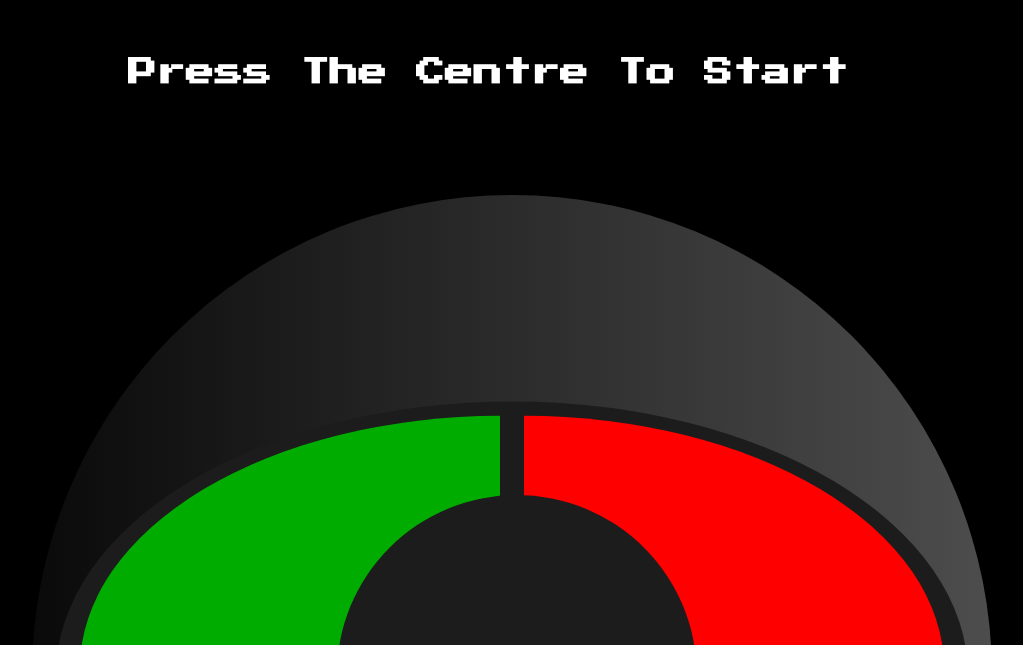
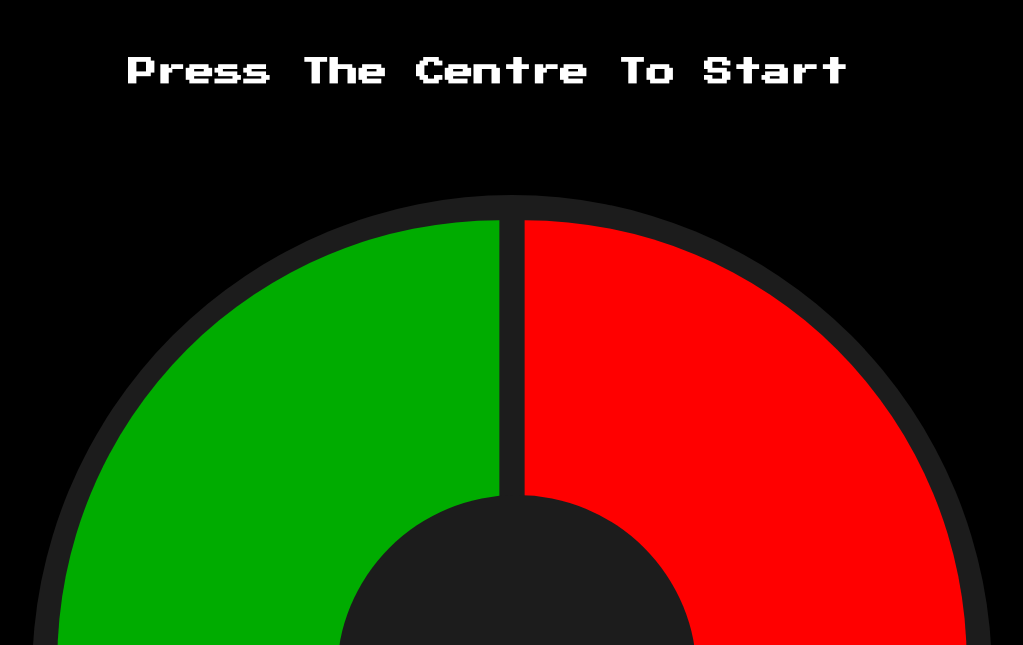
Before and after one commit to Lucas-Dyck/Simon-Game, a plain HTML site: page index.html in a window 1280 px wide. Shown: the top 645 px of the page, without its empty margins (152-1175 px from the left). Drawn offline with nearby package versions, Linux system fonts and the light colour scheme.

Commit message:
Update styles.css

```diff
--- a/styles.css
+++ b/styles.css
@@ -67,15 +67,16 @@ p {
   top: 20px;
   left: 20px;
   transform:
+      scale(1.05263);
       scaleY(0.6);
-      rotate(45);
+      rotate(45deg);
   transform-origin: center;
 }
 
 .border-circle {
   width: 800px;
   height:800px;
-  background-image: linear-gradient(90deg, rgb(10, 10, 10), rgb(77, 77, 77));
+  background-color: none;
   border-radius: 50%;
   z-index:-2;
   box-shadow: -20px 5px 50px black;
```
